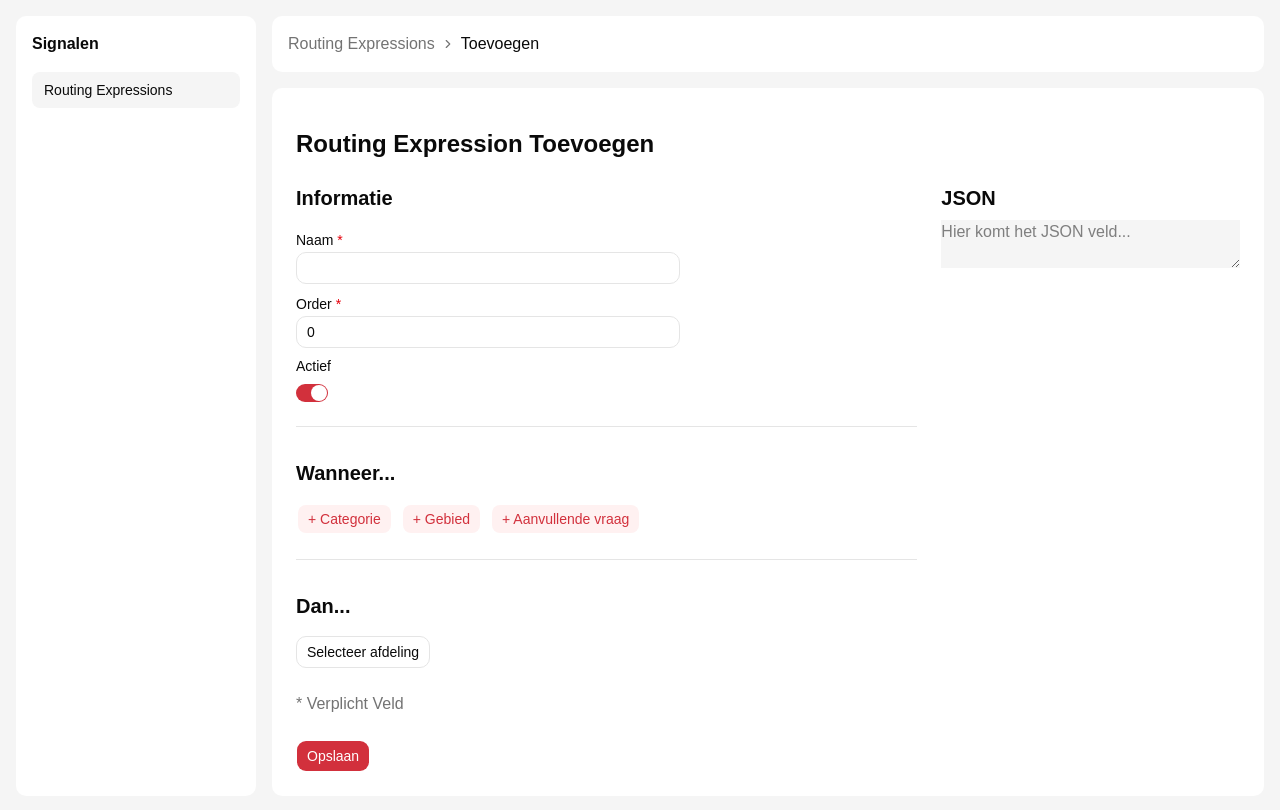
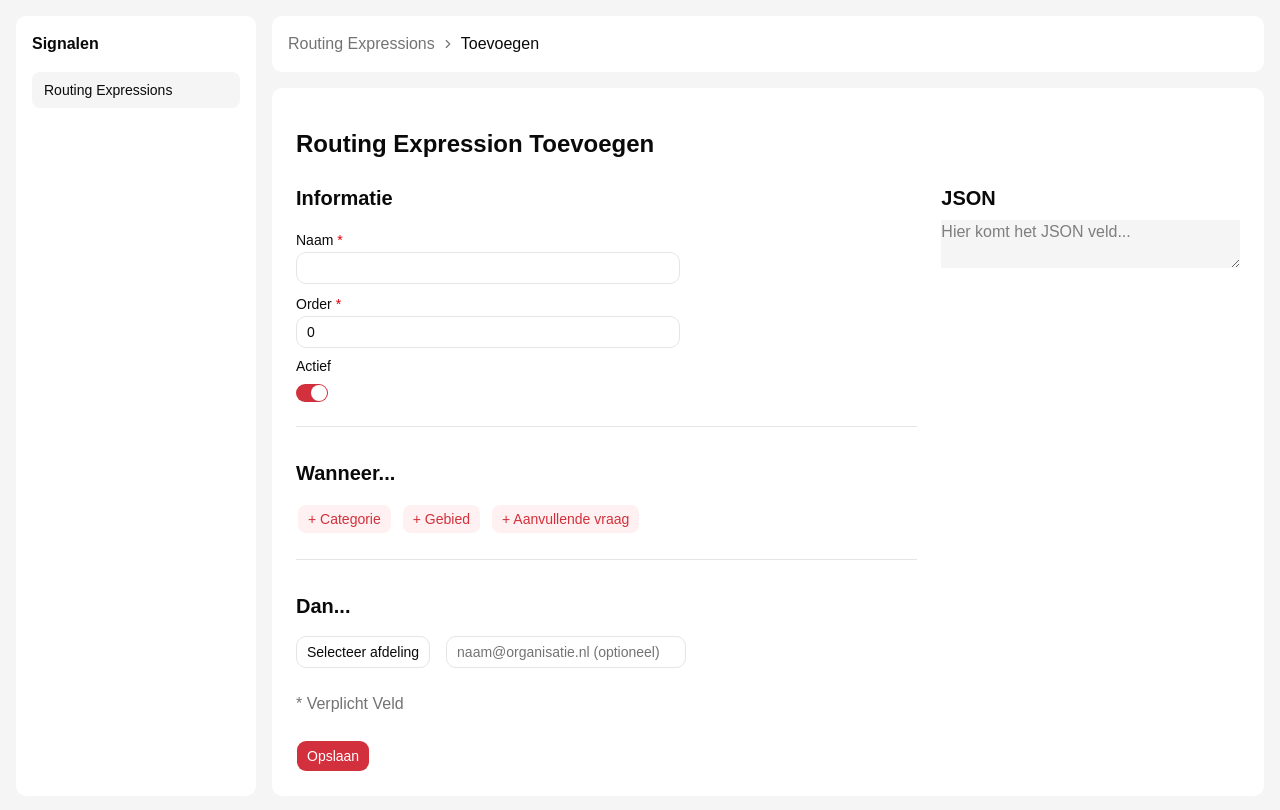
Before and after one commit to delta10/signalen-tools, a React (Vite) app: page /routing-expressions/create in a window 1280 px wide. Built offline with nearby package versions, Linux system fonts and the light colour scheme.

Commit message:
Quick addition of routing expression to specific user

```diff
--- a/src/components/expressions/destinations-field.tsx
+++ b/src/components/expressions/destinations-field.tsx
@@ -10,6 +10,7 @@ import {
     DropdownMenuItem,
     DropdownMenuTrigger
 } from "@/components/ui/dropdown-menu.tsx";
+import {Input} from "@/components/ui/input.tsx";
 
 type DestinationsFieldProps = {
     form: ReturnType<typeof useRoutingExpressionForm>
@@ -47,6 +48,7 @@ export function DestinationsField({form}: DestinationsFieldProps) {
     return(
         <>
             <h2>Dan...</h2>
+            <div className={"flex justify-start gap-4"}>
                 <form.Field name={"department"}>
                     {(field) => {
                         const selectedDepartment = departments.find(
@@ -80,6 +82,23 @@ export function DestinationsField({form}: DestinationsFieldProps) {
                         )
                     }}
                 </form.Field>
+                <form.Field name="user">
+                    {(field) => (
+                        <div className="space-y-2 min-w-60">
+                            <Input
+                                id={field.name}
+                                type="email"
+                                placeholder="naam@organisatie.nl (optioneel)"
+                                value={field.state.value}
+                                onBlur={field.handleBlur}
+                                onChange={(e) =>
+                                    field.handleChange(e.target.value)
+                                }
+                            />
+                        </div>
+                    )}
+                </form.Field>
+            </div>
         </>
     )
 }
--- a/src/hooks/forms/routing-expressions.ts
+++ b/src/hooks/forms/routing-expressions.ts
@@ -14,7 +14,8 @@ const defaultValues: RoutingExpressionFormData = {
     isActive: true,
     department: "",
     conditionGroups: [],
-    conditionOperator: "AND"
+    conditionOperator: "AND",
+    user: ""
 }
 
 export function useRoutingExpressionForm() {
--- a/src/mappers/create-expression.ts
+++ b/src/mappers/create-expression.ts
@@ -33,6 +33,7 @@ export function mapCreateExpressionFormToDomain(
         routing: {
             department,
             order: values.order,
+            user: values.user.trim() || null,
         },
     }
 }
--- a/src/mappers/import-export.ts
+++ b/src/mappers/import-export.ts
@@ -43,6 +43,7 @@ export function mapTransfersToDomain(
                         isIntern: false,
                     },
                     order: Number(routingExpression.order),
+                    user: routingExpression._user || null,
                 },
             }
         })
@@ -69,7 +70,7 @@ export function mapDomainToTransfers(expressions: Expression[]): {
             .map((expression) => ({
                 _expression: expression.name,
                 _department: expression.routing!.department.code,
-                _user: "",
+                _user: expression.routing!.user ?? "",
                 order: String(expression.routing!.order),
                 is_active: expression.isActive ? "1" : "0",
             })),
--- a/src/types/domain/routing.ts
+++ b/src/types/domain/routing.ts
@@ -12,4 +12,5 @@ export type Expression = {
 export type ExpressionRouting = {
     department: Department
     order: number
+    user: string | null
 }
--- a/src/types/forms/create-expression.ts
+++ b/src/types/forms/create-expression.ts
@@ -20,6 +20,7 @@ export type RoutingExpressionFormData = {
     conditionOperator: ConditionOperator
     conditionGroups: RoutingConditionGroup[]
     department: string
+    user: string
 }
 
 export const ConditionTypes = {
```
Lines whose indentation alone changed are shown as unchanged.
